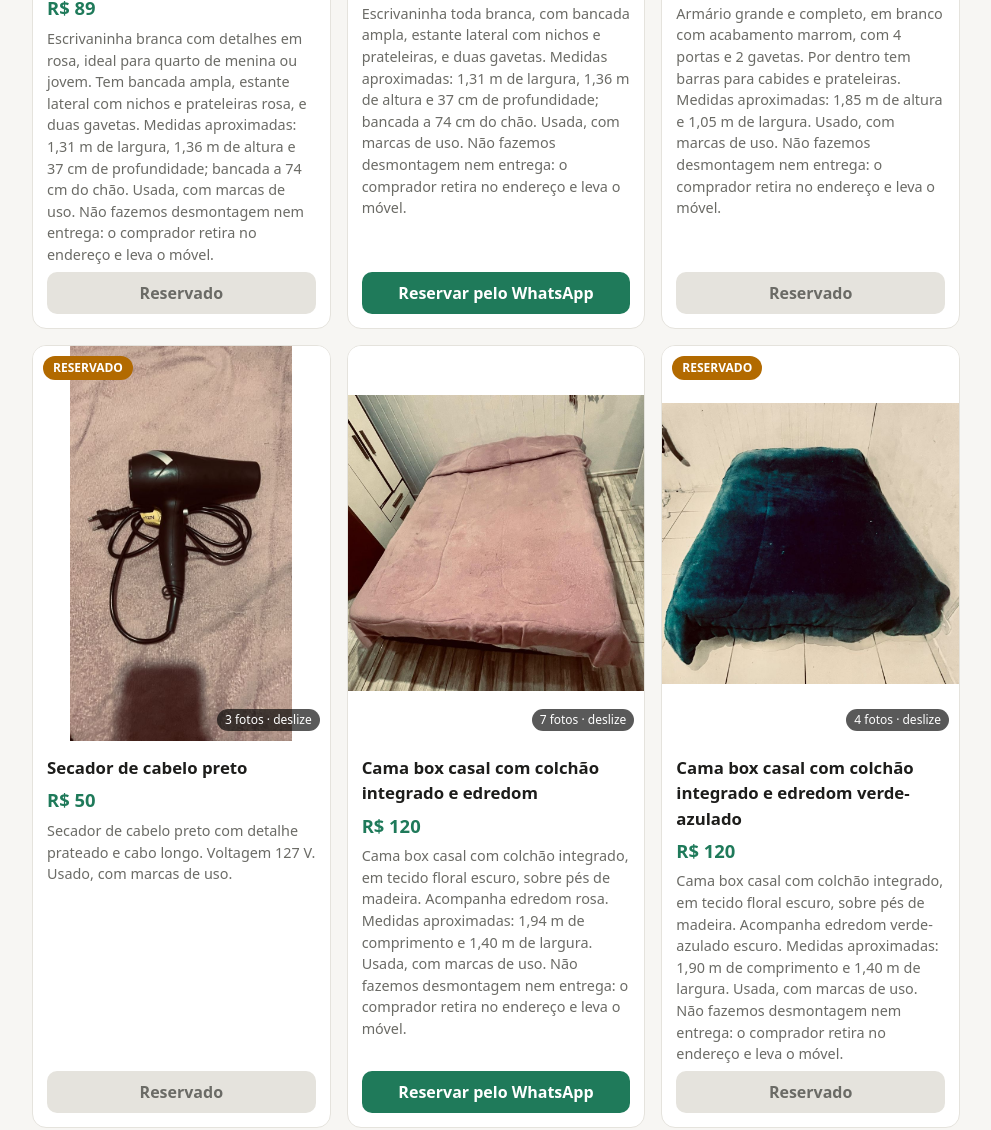
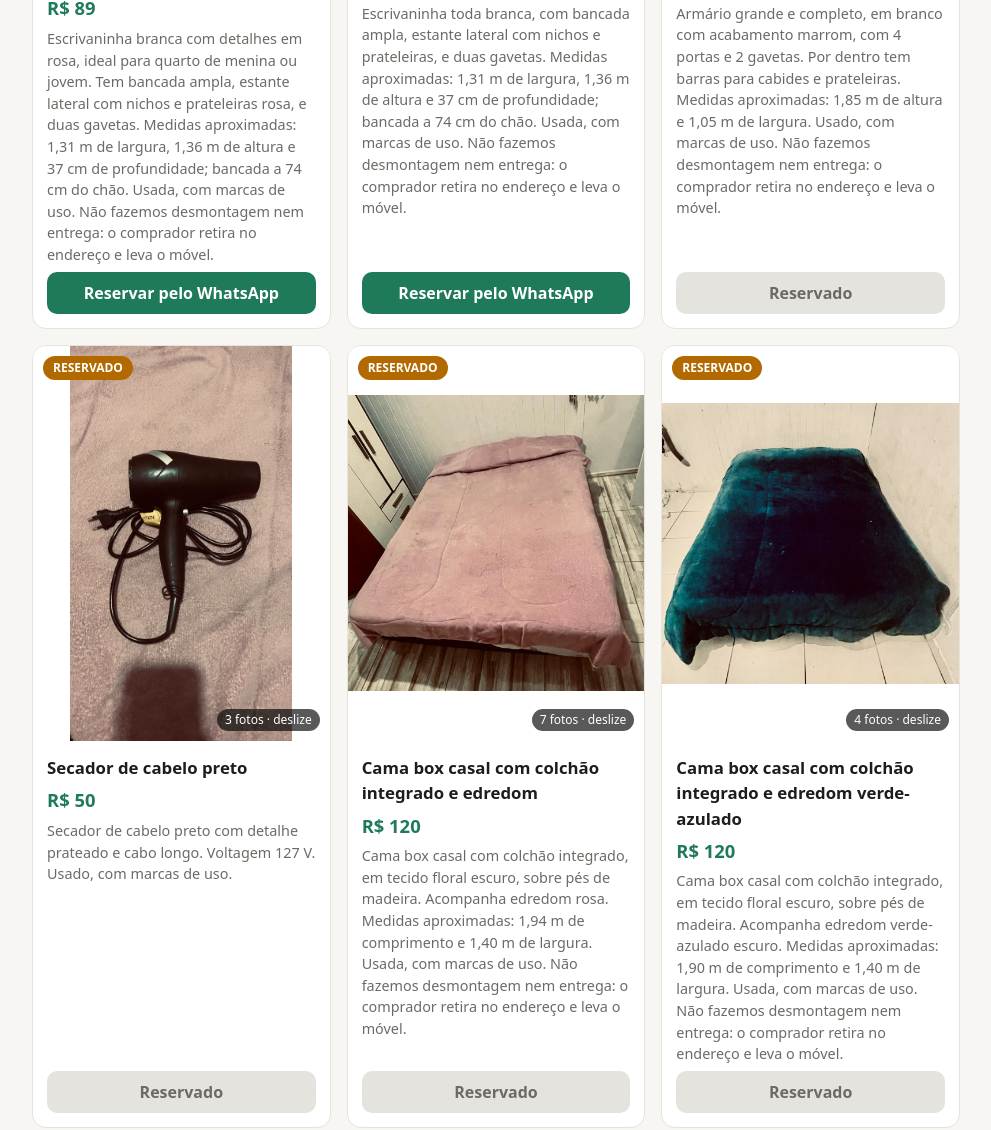
Before and after one commit to wavila88/VentaGaragem, a plain HTML site: page index.html in a window 1280 px wide. Shown: the part 3223-4353 px from the top of the page, without its empty margins (144-1135 px from the left). Drawn offline with Linux system fonts and the light colour scheme.

Commit message:
Emanuel cancelo el escritorio rosado, Luiz de la academia tomo la cama de emily

```diff
--- a/index.html
+++ b/index.html
@@ -80,11 +80,11 @@ const ITEMS = [
   {nome:"Monitor 19 polegadas", categoria:"Eletrodomésticos", preco:75, estado:"disponivel", fotos:["fotos/monitor-1.jpg","fotos/monitor-2.jpg","fotos/monitor-3.jpg"], desc:"Não é um televisor, Monitor LED de 19 polegadas em ótimo funcionamento. Acompanha base e cabo de energia."},
   {nome:"Multiprocessador e Liquidificador Philco PMP1600P 9 em 1 (1700W)", categoria:"Eletrodomésticos", preco:189, estado:"reservado", fotos:["fotos/multiprocessador-1.jpg","fotos/multiprocessador-2.jpg","fotos/multiprocessador-3.jpg","fotos/multiprocessador-4.jpg"], desc:"Multiprocessador e liquidificador Philco PMP1600P, 1700 W, 9 em 1: processa, rala, corta, mistura, fatia, espreme, pica e liquidifica. Jarra do processador de 2,1 L e copo do liquidificador de 3,2 L (útil 1,7 L). 2 velocidades + pulsar, trava de segurança, pés antiderrapantes e design vertical. Acompanha copo do liquidificador, jarra do multiprocessador, espremedor de frutas, adaptador de lâminas, lâmina de fatiar, lâmina de ralar, 2 lâminas de processar, batedor e emulsificador. Acessórios podem ir à lava-louças. Usado, com marcas de uso."},
   {nome:"Armário pequeno com 2 portas e 2 gavetas", categoria:"Armários", preco:50, estado:"reservado", fotos:["fotos/armario-1.jpg","fotos/armario-2.jpg","fotos/armario-3.jpg","fotos/armario-4.jpg","fotos/armario-5.jpg","fotos/armario-6.jpg","fotos/armario-7.jpg"], desc:"Armário em excelente estado, com duas portas, prateleira, espaço para cabides e duas gavetas. Medidas: 1,71 m de altura e 62 cm de largura. Entregue montado; a retirada é no endereço e o comprador se encarrega do transporte."},
-  {nome:"Escrivaninha feminina com estante e 2 gavetas (branca e rosa)", categoria:"Escritório", preco:89, estado:"reservado", fotos:["fotos/escrivaninha-feminina-1.jpg","fotos/escrivaninha-feminina-2.jpg","fotos/escrivaninha-feminina-3.jpg","fotos/escrivaninha-feminina-4.jpg","fotos/escrivaninha-feminina-5.jpg"], desc:"Escrivaninha branca com detalhes em rosa, ideal para quarto de menina ou jovem. Tem bancada ampla, estante lateral com nichos e prateleiras rosa, e duas gavetas. Medidas aproximadas: 1,31 m de largura, 1,36 m de altura e 37 cm de profundidade; bancada a 74 cm do chão. Usada, com marcas de uso. Não fazemos desmontagem nem entrega: o comprador retira no endereço e leva o móvel."},
+  {nome:"Escrivaninha feminina com estante e 2 gavetas (branca e rosa)", categoria:"Escritório", preco:89, estado:"disponivel", fotos:["fotos/escrivaninha-feminina-1.jpg","fotos/escrivaninha-feminina-2.jpg","fotos/escrivaninha-feminina-3.jpg","fotos/escrivaninha-feminina-4.jpg","fotos/escrivaninha-feminina-5.jpg"], desc:"Escrivaninha branca com detalhes em rosa, ideal para quarto de menina ou jovem. Tem bancada ampla, estante lateral com nichos e prateleiras rosa, e duas gavetas. Medidas aproximadas: 1,31 m de largura, 1,36 m de altura e 37 cm de profundidade; bancada a 74 cm do chão. Usada, com marcas de uso. Não fazemos desmontagem nem entrega: o comprador retira no endereço e leva o móvel."},
   {nome:"Escrivaninha branca com estante e 2 gavetas", categoria:"Escritório", preco:89, estado:"disponivel", fotos:["fotos/escrivaninha-branca-1.jpg","fotos/escrivaninha-branca-2.jpg","fotos/escrivaninha-branca-3.jpg","fotos/escrivaninha-branca-4.jpg","fotos/escrivaninha-branca-5.jpg"], desc:"Escrivaninha toda branca, com bancada ampla, estante lateral com nichos e prateleiras, e duas gavetas. Medidas aproximadas: 1,31 m de largura, 1,36 m de altura e 37 cm de profundidade; bancada a 74 cm do chão. Usada, com marcas de uso. Não fazemos desmontagem nem entrega: o comprador retira no endereço e leva o móvel."},
   {nome:"Armário grande com 4 portas e 2 gavetas", categoria:"Armários", preco:79, estado:"reservado", fotos:["fotos/armario-grande-1.jpg","fotos/armario-grande-2.jpg","fotos/armario-grande-3.jpg","fotos/armario-grande-4.jpg","fotos/armario-grande-5.jpg","fotos/armario-grande-6.jpg"], desc:"Armário grande e completo, em branco com acabamento marrom, com 4 portas e 2 gavetas. Por dentro tem barras para cabides e prateleiras. Medidas aproximadas: 1,85 m de altura e 1,05 m de largura. Usado, com marcas de uso. Não fazemos desmontagem nem entrega: o comprador retira no endereço e leva o móvel."},
   {nome:"Secador de cabelo preto", categoria:"Eletrodomésticos", preco:50, estado:"reservado", fotos:["fotos/secador-1.jpg","fotos/secador-2.jpg","fotos/secador-3.jpg"], desc:"Secador de cabelo preto com detalhe prateado e cabo longo. Voltagem 127 V. Usado, com marcas de uso."},
-  {nome:"Cama box casal com colchão integrado e edredom", categoria:"Camas", preco:120, estado:"disponivel", fotos:["fotos/cama-3.jpg","fotos/cama-4.jpg","fotos/cama-5.jpg","fotos/cama-1.jpg","fotos/cama-2.jpg","fotos/cama-6.jpg","fotos/cama-7.jpg"], desc:"Cama box casal com colchão integrado, em tecido floral escuro, sobre pés de madeira. Acompanha edredom rosa. Medidas aproximadas: 1,94 m de comprimento e 1,40 m de largura. Usada, com marcas de uso. Não fazemos desmontagem nem entrega: o comprador retira no endereço e leva o móvel."},
+  {nome:"Cama box casal com colchão integrado e edredom", categoria:"Camas", preco:120, estado:"reservado", fotos:["fotos/cama-3.jpg","fotos/cama-4.jpg","fotos/cama-5.jpg","fotos/cama-1.jpg","fotos/cama-2.jpg","fotos/cama-6.jpg","fotos/cama-7.jpg"], desc:"Cama box casal com colchão integrado, em tecido floral escuro, sobre pés de madeira. Acompanha edredom rosa. Medidas aproximadas: 1,94 m de comprimento e 1,40 m de largura. Usada, com marcas de uso. Não fazemos desmontagem nem entrega: o comprador retira no endereço e leva o móvel."},
   {nome:"Cama box casal com colchão integrado e edredom verde-azulado", categoria:"Camas", preco:120, estado:"reservado", fotos:["fotos/cama2-3.jpg","fotos/cama2-4.jpg","fotos/cama2-1.jpg","fotos/cama2-2.jpg"], desc:"Cama box casal com colchão integrado, em tecido floral escuro, sobre pés de madeira. Acompanha edredom verde-azulado escuro. Medidas aproximadas: 1,90 m de comprimento e 1,40 m de largura. Usada, com marcas de uso. Não fazemos desmontagem nem entrega: o comprador retira no endereço e leva o móvel."},
   {nome:"Mosquiteiro portátil dobrável para cama", categoria:"Casa", preco:49, estado:"reservado", fotos:["fotos/mosquiteiro-1.jpg","fotos/mosquiteiro-2.jpg","fotos/mosquiteiro-3.jpg"], desc:"Mosquiteiro para cama portátil, tipo tenda protetora contra mosquitos e pernilongos, dobrável (rede mosquiteira). Cor branca com detalhes azuis. Medidas: 165 x 190 x 80 cm."},
   {nome:"Geladeira Continental Copacabana duplex (1,70 m)", categoria:"Eletrodomésticos", preco:230, estado:"reservado", fotos:["fotos/geladeira-1.jpg","fotos/geladeira-2.jpg","fotos/geladeira-3.jpg","fotos/geladeira-4.jpg","fotos/geladeira-5.jpg"], desc:"Geladeira Continental Copacabana duplex (freezer em cima), cor prata, com 1,70 m de altura e voltagem 110 V. Por dentro tem prateleiras, gaveta de legumes e prateleiras na porta. Usada, com marcas de uso. Não fazemos entrega: o comprador retira no endereço e leva o eletrodoméstico."},
```
